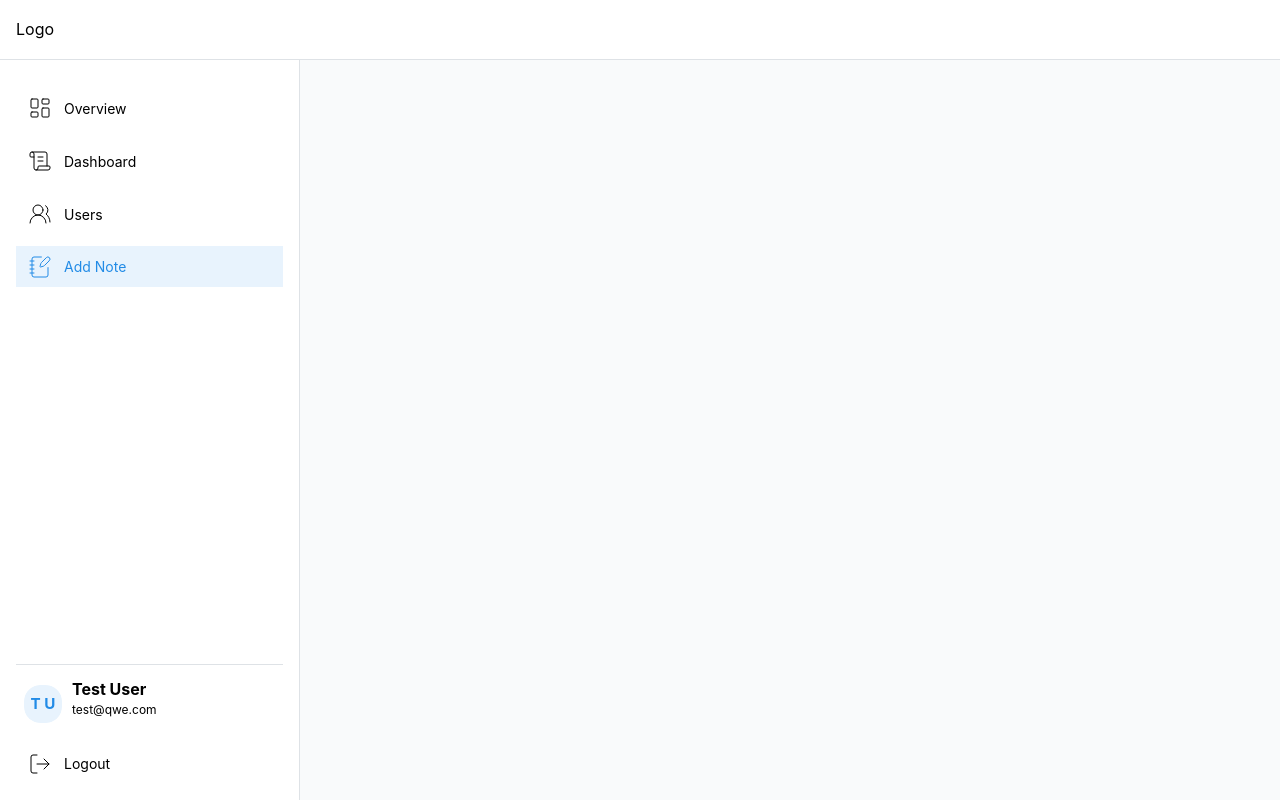
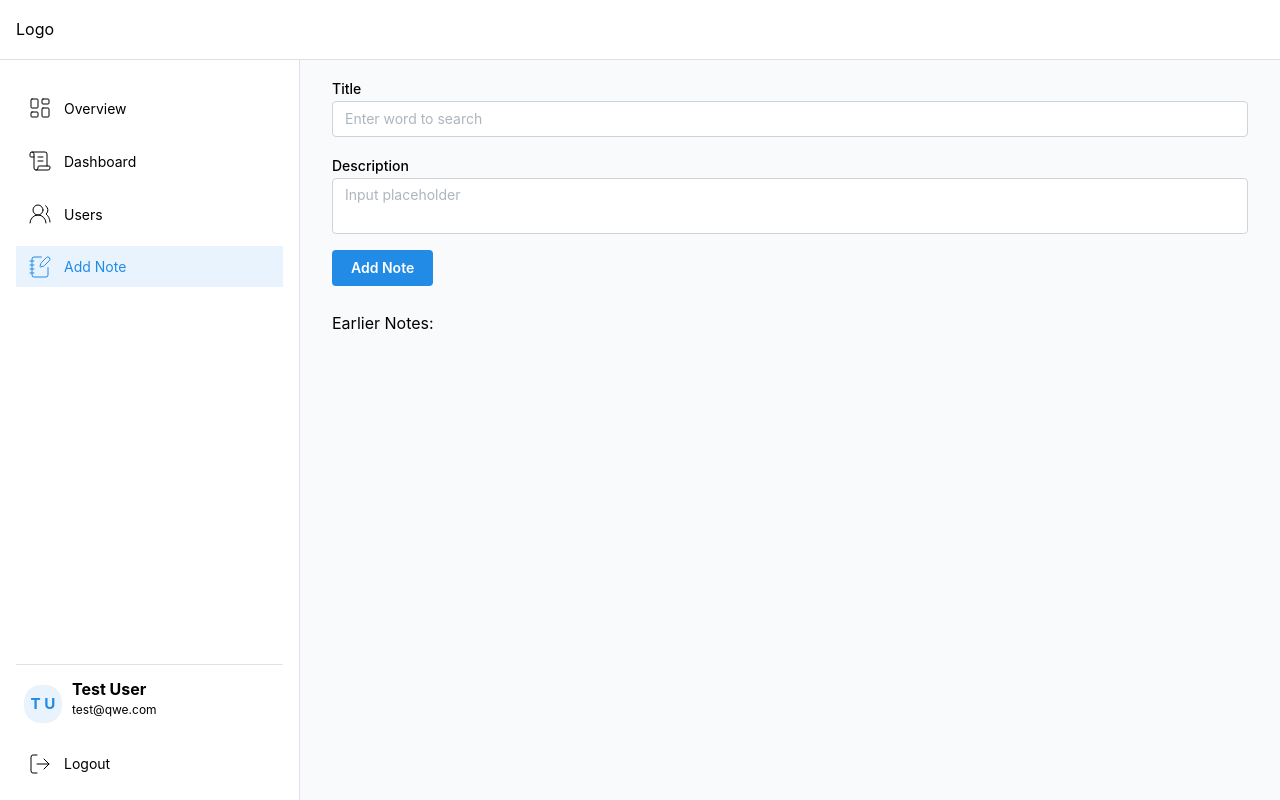
Before and after one commit to Prathamesh-B/Sensor-Data-Visualization, a React (Vite) app: page /addnote in a window 1280 px wide. Built offline with nearby package versions, Linux system fonts and the light colour scheme.

Commit message:
Add "Add Notes" Page Layout

```diff
--- /dev/null
+++ b/src/components/AddNote/AddNote.jsx
@@ -0,0 +1,61 @@
+import React from 'react'
+import { useEffect, useState } from "react";
+import { Container, Center, Grid, Button, Text, Table, TextInput, Textarea } from "@mantine/core";
+import dayjs from "dayjs";
+import { formatDate } from "../../utils";
+const AddNote = () => {
+
+  return (
+        <Container>
+            <Grid columns={6} grow align="center" gutter="md">
+                <Grid.Col span={6}>
+                    <TextInput
+                        label="Title"
+                        placeholder="Enter word to search"
+                    />
+                </Grid.Col>
+                <Grid.Col span={6}>
+
+                    <Textarea
+                    label="Description"
+                    placeholder="Input placeholder"
+                    />
+
+                </Grid.Col>
+                <Grid.Col span={6}>
+                        <Button>Add Note</Button>
+                </Grid.Col>
+            </Grid>
+            <br></br>
+            Earlier Notes:
+            {/* {error && <Text c="red">{error}</Text>}
+            <Table.ScrollContainer minWidth={800}>
+                <Table verticalSpacing="sm">
+                    <Table.Thead>
+                        <Table.Tr>
+                            <Table.Th>Day</Table.Th>
+                            <Table.Th>Pressure (hPa)</Table.Th>
+                            <Table.Th>Voltage (V)</Table.Th>
+                            <Table.Th>Humidity (%)</Table.Th>
+                            <Table.Th>Temperature (°C)</Table.Th>
+                        </Table.Tr>
+                    </Table.Thead>
+                    <Table.Tbody>
+                        {rows.length > 0 ? (
+                            rows
+                        ) : (
+                            <Table.Tr>
+                                <Table.Td colSpan={5}>
+                                    No data available
+                                </Table.Td>
+                            </Table.Tr>
+                        )}
+                    </Table.Tbody>
+                </Table>
+            </Table.ScrollContainer> */}
+        </Container>
+
+  )
+}
+
+export default AddNote
--- a/src/routerConfig.jsx
+++ b/src/routerConfig.jsx
@@ -2,11 +2,13 @@ import { Routes, Route } from "react-router-dom"; // Import necessary components
 
 import Dashboard from "./components/Dashboard/Dashboard";
 import SensorData from "./components/SensorData/SensorData";
+import AddNote from "./components/AddNote/AddNote";
 
 const AppRoutes = () => (
     <Routes>
         <Route path="/" element={<Dashboard />} />
         <Route path="/sensors" element={<SensorData />} />
+        <Route path="/addnote" element={<AddNote/>} />
     </Routes>
 );
 
```
